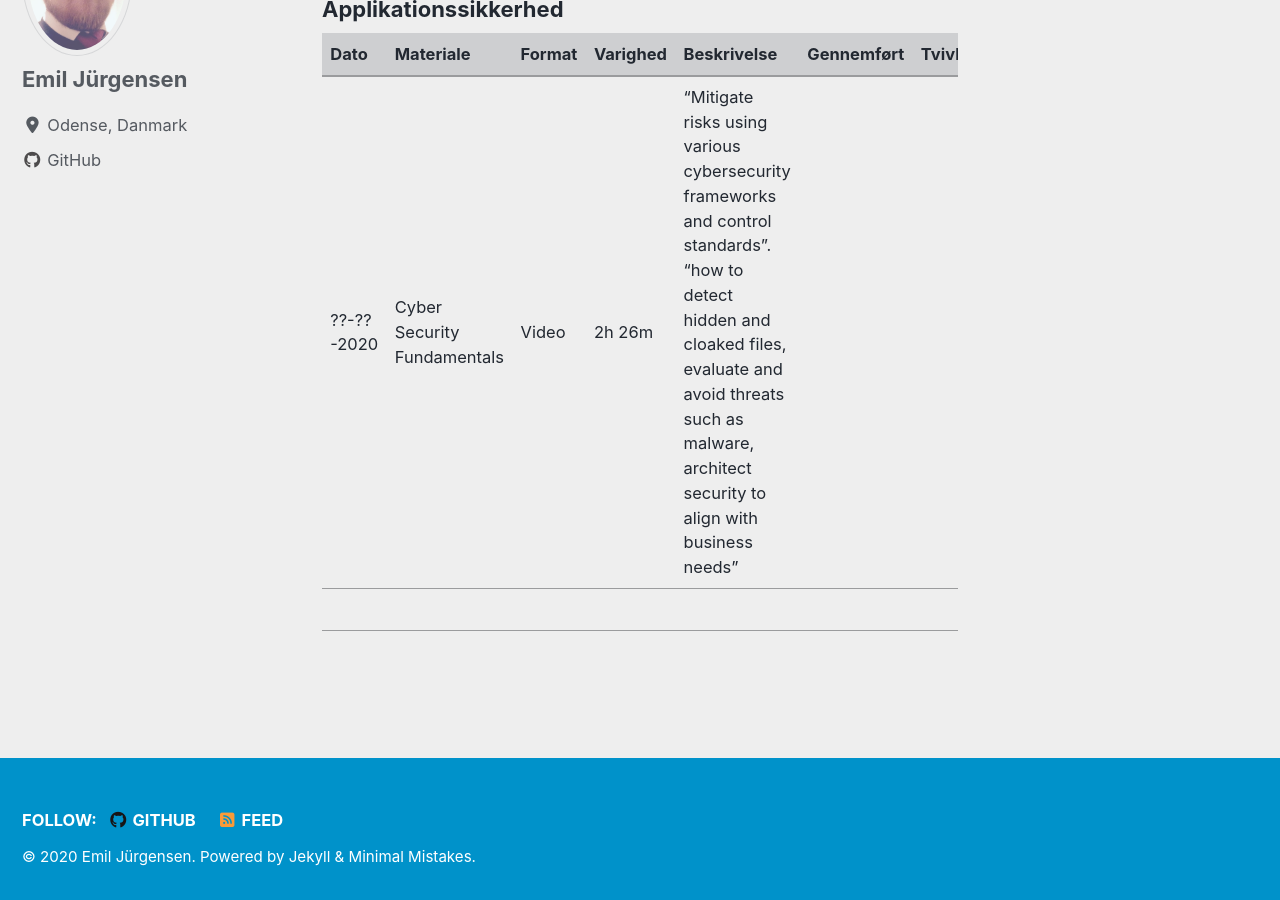
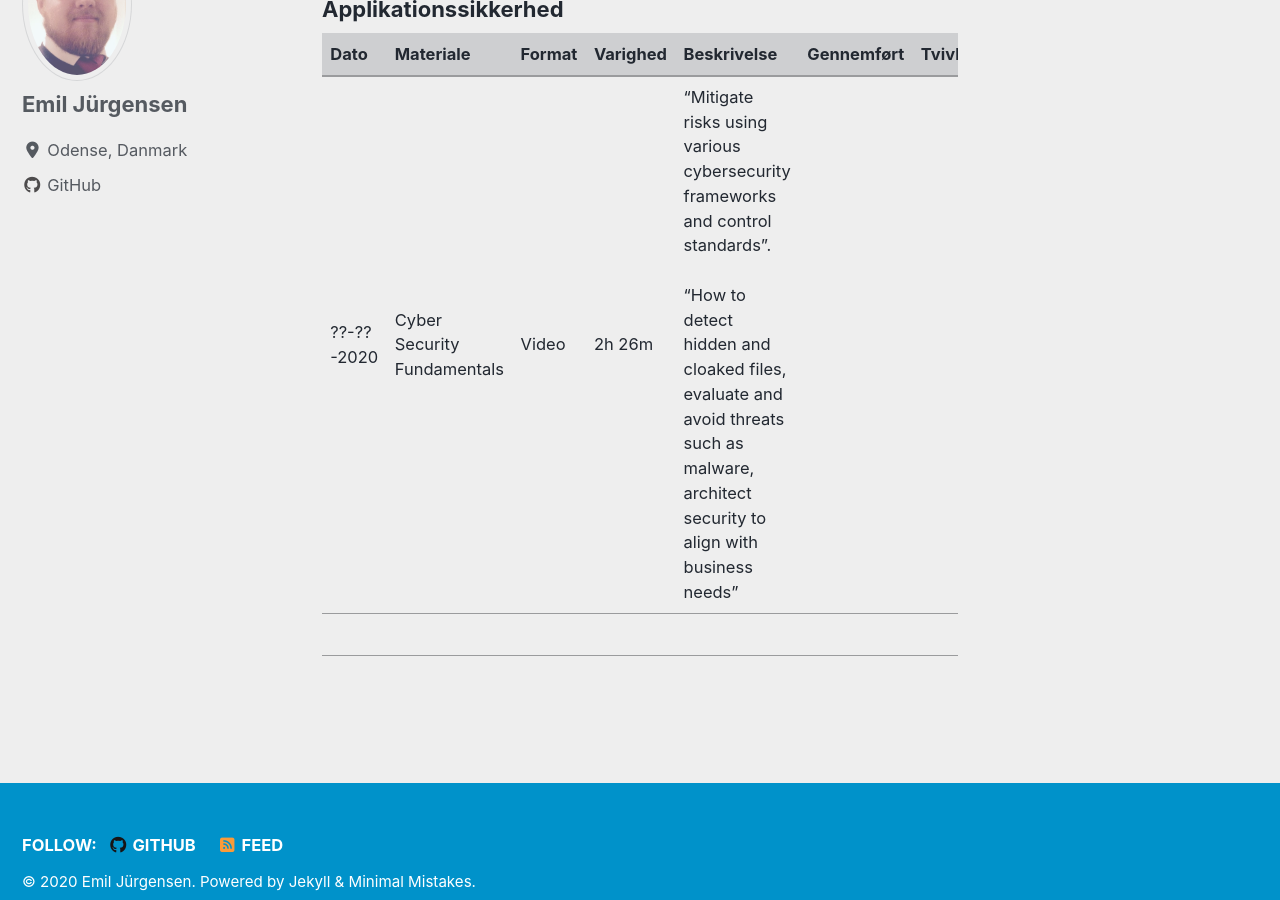
Before and after one commit to Emil428f/Portfolio, a Jekyll site: the page built from study-material.md, in a window 1280 px wide and 900 px high, scrolled down 733 px. Built offline with Jekyll 4.4.1, drawn with Linux system fonts in a browser that asks for light colours; cached includes are drawn as plain includes; nearby versions of some CDN libraries.

Commit message:
Update study-material.md

```diff
--- a/study-material.md
+++ b/study-material.md
@@ -17,5 +17,5 @@ author_profile: true
 
 | Dato | Materiale | Format | Varighed | Beskrivelse | Gennemført | Tvivler |
 |-------|--------|---------|---------|---------|---------|---------|
-| ??-??-2020 | Cyber Security Fundamentals | Video | 2h 26m | "Mitigate risks using various cybersecurity frameworks and control standards". <br> "how to detect hidden and cloaked files, evaluate and avoid threats such as malware, architect security to align with business needs" |  |  |
+| ??-??-2020 | Cyber Security Fundamentals | Video | 2h 26m | "Mitigate risks using various cybersecurity frameworks and control standards". <br><br> "How to detect hidden and cloaked files, evaluate and avoid threats such as malware, architect security to align with business needs" |  |  |
 |  |  |  |  |  |  |  |
```
